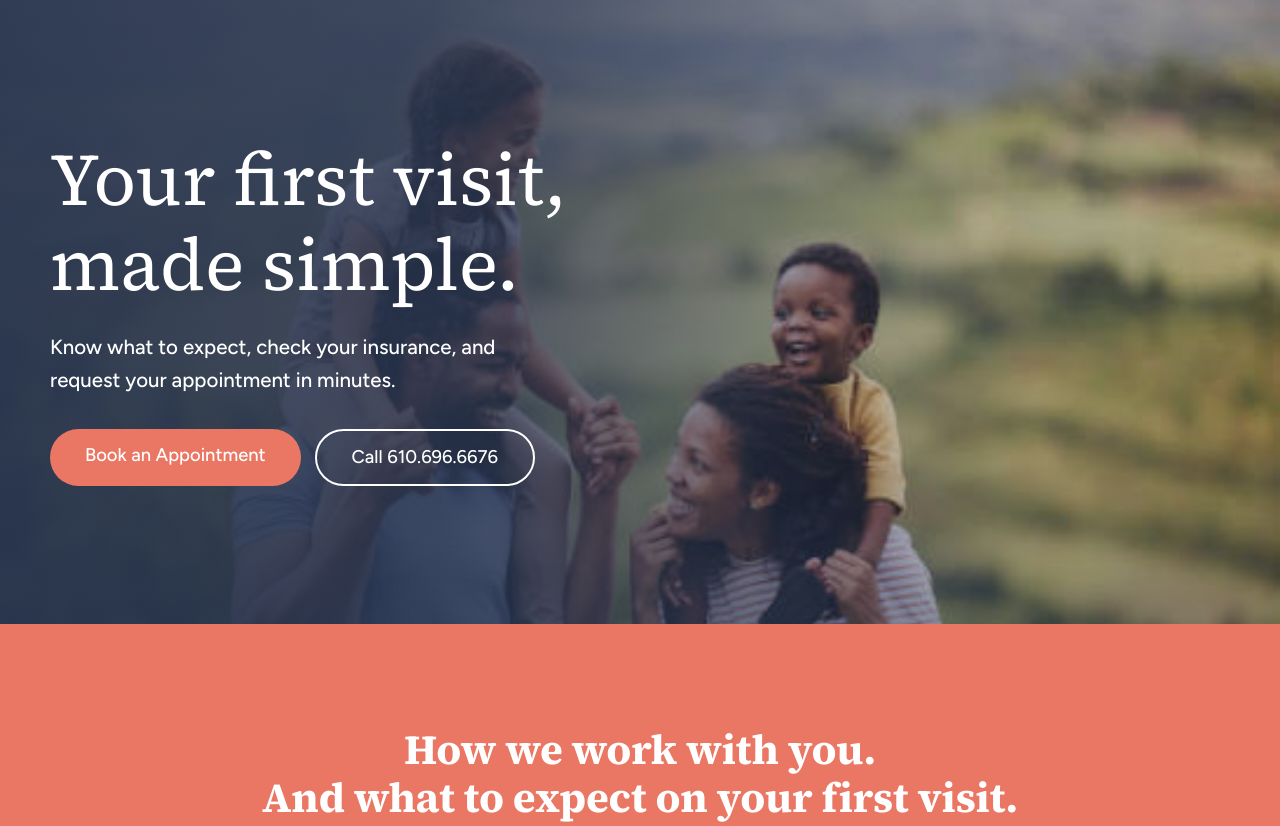
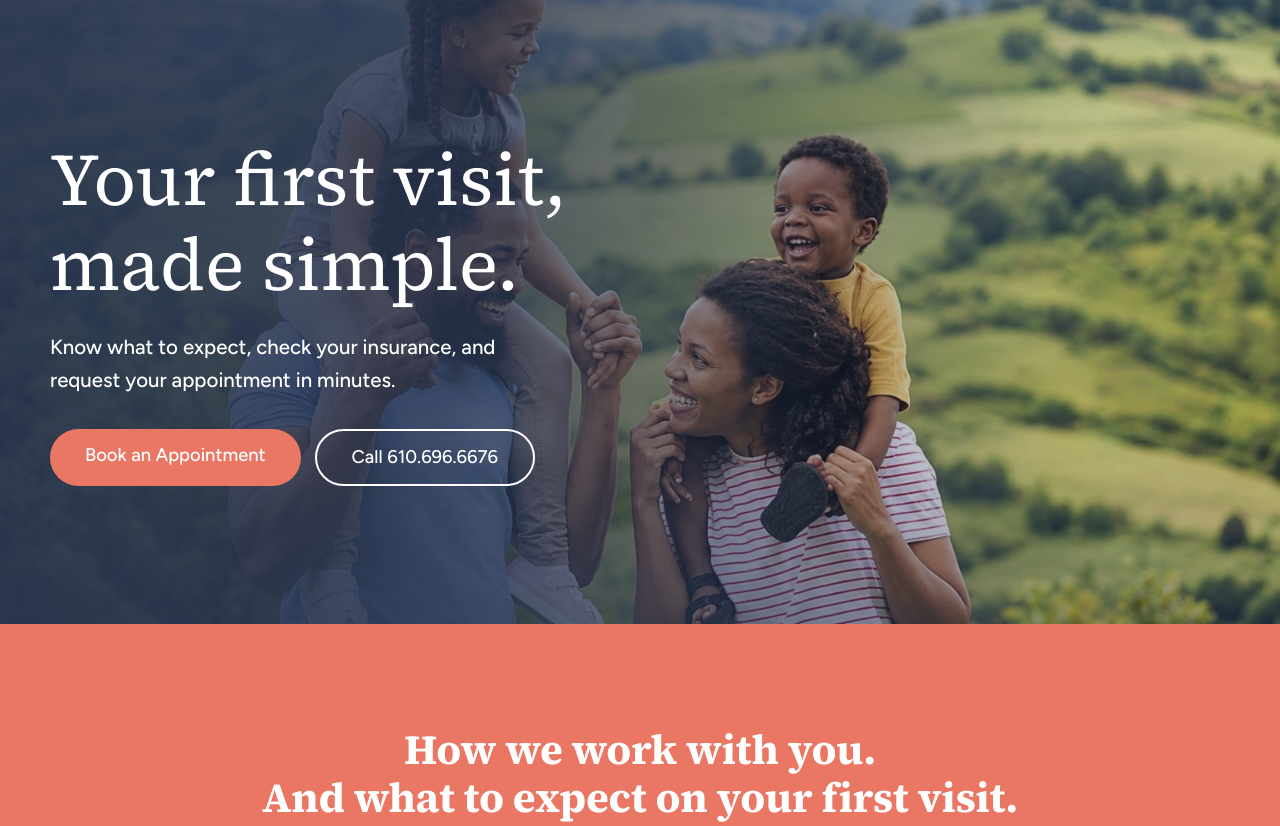
Before and after one commit to arifbillahcse/sumaiya, a PHP site: page /book.html in a window 1280 px wide. Shown: the part 78-904 px from the top of the page. Run offline with PHP 8.4, Linux system fonts and the light colour scheme; some web fonts are replaced.

Commit message:
Booking hero: swap in the higher-resolution family photo, centered
Co-Authored-By: Claude Sonnet 5.5 <noreply@anthropic.com>
Claude-Session: https://claude.ai/code/session_015hBjxLekZw7UGyCifARR1y

```diff
--- a/book.html
+++ b/book.html
@@ -15,7 +15,7 @@
 <link rel="preconnect" href="https://fonts.googleapis.com">
 <link rel="preconnect" href="https://fonts.gstatic.com" crossorigin>
 <link href="https://fonts.googleapis.com/css2?family=Figtree:wght@400;500;600;700&family=Source+Serif+4:opsz,wght@8..60,300;8..60,400;8..60,500;8..60,600;8..60,700&display=swap" rel="stylesheet">
-<link rel="stylesheet" href="style.css?v=64">
+<link rel="stylesheet" href="style.css?v=65">
 <script type="application/ld+json">
 {"@context":"https://schema.org","@type":"Chiropractor","name":"Jester Family Chiropractic","telephone":"+1-610-696-6676","faxNumber":"+1-610-696-5576",
 "address":{"@type":"PostalAddress","streetAddress":"620 W. Strasburg Road","addressLocality":"West Chester","addressRegion":"PA","postalCode":"19382","addressCountry":"US"},
@@ -276,6 +276,6 @@
   <a href="#book-your-appointment" class="btn btn-coral">Book Now</a>
 </div>
 
-<script src="script.js?v=64"></script>
+<script src="script.js?v=65"></script>
 </body>
 </html>
--- a/index.html
+++ b/index.html
@@ -15,7 +15,7 @@
 <link rel="preconnect" href="https://fonts.googleapis.com">
 <link rel="preconnect" href="https://fonts.gstatic.com" crossorigin>
 <link href="https://fonts.googleapis.com/css2?family=Figtree:wght@400;500;600;700&family=Source+Serif+4:opsz,wght@8..60,300;8..60,400;8..60,500;8..60,600;8..60,700&display=swap" rel="stylesheet">
-<link rel="stylesheet" href="style.css?v=64">
+<link rel="stylesheet" href="style.css?v=65">
 <script type="application/ld+json">
 {"@context":"https://schema.org","@type":"Chiropractor","name":"Jester Family Chiropractic","telephone":"+1-610-696-6676","faxNumber":"+1-610-696-5576",
 "address":{"@type":"PostalAddress","streetAddress":"620 W. Strasburg Road","addressLocality":"West Chester","addressRegion":"PA","postalCode":"19382","addressCountry":"US"},
@@ -310,6 +310,6 @@
   <a href="#formsection" class="btn btn-coral">Try StemWave $49</a>
 </div>
 
-<script src="script.js?v=64"></script>
+<script src="script.js?v=65"></script>
 </body>
 </html>
--- a/style.css
+++ b/style.css
@@ -854,9 +854,9 @@ main h2,main h2.coral{font-family:"Quincy CF Text Bold","Quincy CF Text Semibold
 
 /* Booking hero: family photo as full-width background behind the text (desktop) */
 @media (min-width:901px){
-  .hero.ph{background-color:var(--navy);background-image:var(--img);background-repeat:no-repeat;background-size:cover;background-position:center 6%}
+  .hero.ph{background-color:var(--navy);background-image:var(--img);background-repeat:no-repeat;background-size:cover;background-position:center center}
   .hero.ph .hero-overlay-light{background:linear-gradient(90deg,rgba(40,53,79,.94) 0%,rgba(40,53,79,.84) 34%,rgba(40,53,79,.5) 58%,rgba(40,53,79,.12) 82%,rgba(40,53,79,0) 100%),linear-gradient(0deg,rgba(40,53,79,.35),rgba(40,53,79,0) 30%)}
 }
 @media (max-width:900px){
-  .hero.ph{background-position:62% 8%;background-size:auto 78%;background-repeat:no-repeat;background-color:var(--navy)}
+  .hero.ph{background-position:50% 12%;background-size:auto 78%;background-repeat:no-repeat;background-color:var(--navy)}
 }
```
Also changed, not shown: assets/hero-family.jpg.
